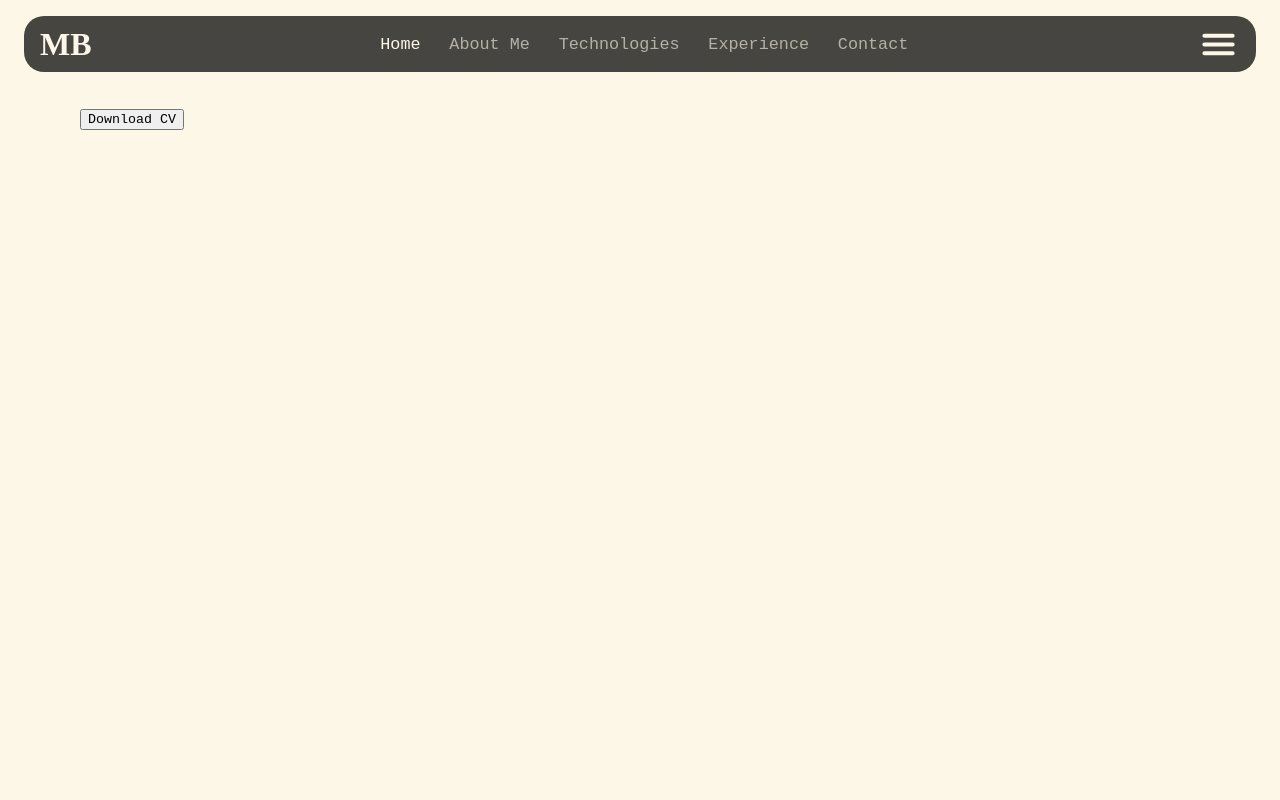
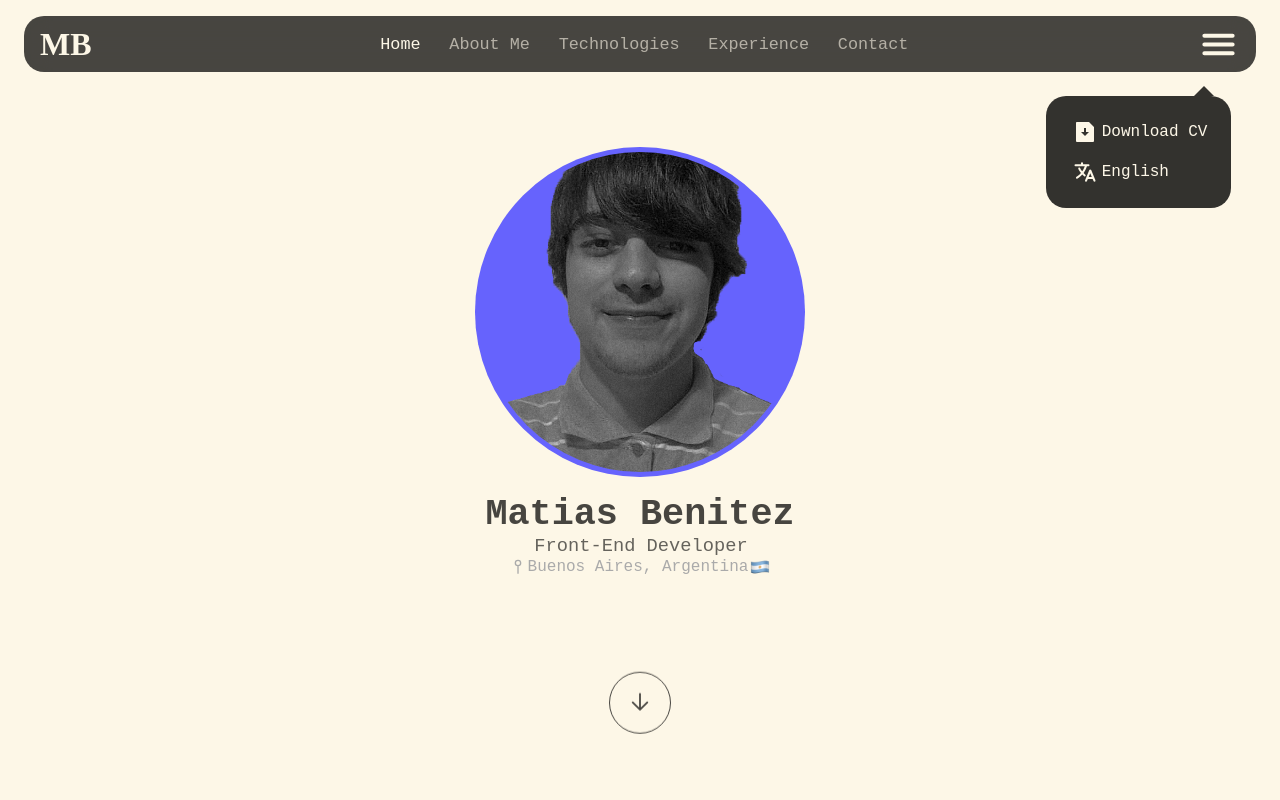
Before and after one commit to fatso1000/portfolio-v2, a React (Create React App) app: page / in a window 1280 px wide. Both pictures are taken after a click on the button 1218 px from the left and 44 px from the top of the page. Shown: the top 800 px of the page. Built offline with nearby package versions, Linux system fonts and the light colour scheme; a web font is replaced by a local one.

Commit message:
saving commit

```diff
--- a/src/App.css
+++ b/src/App.css
@@ -83,18 +83,19 @@ a {
   display: inline-flex;
   text-align: start;
   padding: 1rem;
-  border: 0px;
   background-color: transparent;
   color: var(--third);
   cursor: pointer;
   row-gap: 0.2rem;
   border-radius: 20px;
+  border: 1px solid rgba(0, 0, 0, 0.1);
 }
 .accordion button:hover {
   background-color: rgba(0, 0, 0, 0.1);
 }
 .accordion.active button:hover {
   background-color: rgba(0, 0, 0, 0.65);
+  border: 1px solid rgba(0, 0, 0, 0.65);
 }
 .accordion.active button {
   background-color: var(--third);
@@ -215,7 +216,7 @@ a {
 }
 
 .introduction-title h1 {
-  font-size: 2.3rem;
+  font-size: 2.3em;
   color: var(--third);
   font-weight: 700;
 }
@@ -225,10 +226,10 @@ a {
   color: #00000099;
 }
 .introduction-title div {
-  color: #bbbbbb;
+  color: #aaaaaa;
 }
 .introduction-title svg path {
-  stroke: #bbbbbb;
+  stroke: #aaaaaa;
 }
 
 .section-technologies {
@@ -343,6 +344,34 @@ a {
   stroke-width: 35;
 }
 
+.contact-me__list {
+  display: flex;
+  flex-direction: column;
+  gap: 0.5rem;
+}
+.contact-me__list > div {
+  display: inline-flex;
+  align-items: center;
+  gap: 0.5rem;
+  justify-content: center;
+}
+.contact-me__list a {
+  text-decoration-line: underline;
+}
+
+.section.technologies {
+  justify-content: center;
+  align-items: center;
+  display: flex;
+  flex-direction: column;
+}
+
+.section.contact-me {
+  display: flex;
+  justify-content: space-between;
+  flex-direction: column;
+}
+
 .section.about-me {
   display: flex;
   flex-direction: column;
@@ -376,7 +405,7 @@ a {
   width: 50%;
 }
 .hard-skills h2 {
-  font-size: 2em;
+  font-size: 2.3em;
   margin-bottom: 1rem;
 }
 
@@ -406,11 +435,12 @@ a {
   align-items: center;
 }
 .technologies .tech-header h2 {
-  font-size: 1.4em;
+  font-size: 1.17em;
   color: var(--secondary);
 }
 .technologies .tech-header span {
-  font-size: 2em;
+  font-size: 2.3em;
+  font-weight: 700;
 }
 .technologies .tech-body {
   padding: 2rem 0rem;
@@ -452,15 +482,11 @@ a {
   align-items: center;
   margin-left: auto;
   margin-right: auto;
-  background-color: var(--third);
-  color: white;
-  border-radius: 5px;
+  background-color: rgba(0, 0, 0, 0.8);
+  color: var(--primary);
+  border-radius: 20px;
   padding: 1rem;
-  box-shadow: 0px 0px 15px rgba(0, 0, 0, 0.72);
   cursor: pointer;
-}
-.introduction-alert:hover {
-  opacity: 0.9;
 }
 .introduction-alert svg {
   width: 24px;
@@ -470,12 +496,41 @@ a {
 .introduction-alert .tail {
   position: absolute;
   top: -20px;
-  right: 12px;
+  right: 17px;
   width: 0;
   height: 0;
-  border-color: transparent transparent var(--third) transparent;
+  border-color: transparent transparent rgba(0, 0, 0, 0.8) transparent;
   border-width: 10px;
   border-style: solid;
+}
+
+.introduction-alert ul {
+  list-style-type: none;
+  padding-inline-start: 0px;
+  margin: 0;
+}
+.introduction-alert button,
+.introduction-alert a {
+  border: 0;
+  background-color: transparent;
+  color: var(--primary);
+  display: inline-flex;
+  align-items: center;
+  width: 100%;
+  border-radius: 20px;
+  padding: 0.5rem;
+  gap: 0.3rem;
+  cursor: pointer;
+  font-size: 1em;
+  font-weight: normal;
+}
+.introduction-alert button:hover,
+.introduction-alert a:hover {
+  background-color: rgba(253, 247, 231, 0.1);
+}
+.introduction-alert button:active,
+.introduction-alert a:active {
+  background-color: rgba(253, 247, 231, 0.23);
 }
 
 .about-me .cards {
--- a/src/components/Accordion/index.jsx
+++ b/src/components/Accordion/index.jsx
@@ -14,8 +14,8 @@ export const Accordion = (props) => {
             marginLeft: "0.8rem",
           }}
         >
-          <h2>{position}</h2>
-          <span>{enterprise}</span>
+          <h2 style={{ fontSize: "1.8em" }}>{position}</h2>
+          <span style={{ fontSize: "1.17em" }}>{enterprise}</span>
           <span className="muted">{date}</span>
           <span className="muted">{location}</span>
         </div>
--- a/src/components/Navbar/index.jsx
+++ b/src/components/Navbar/index.jsx
@@ -1,10 +1,10 @@
 import React, { useState, useEffect } from "react";
-import { IoMenu } from "react-icons/io5";
+import { IoMenu, IoLanguage } from "react-icons/io5";
+import { RiFileDownloadFill } from "react-icons/ri";
 
 export const Navbar = () => {
   const [currentScreen, setCurrentScreen] = React.useState(0);
   const [showNav, setShowNav] = useState(false);
-  const [isAlert, setIsAlert] = useState(true);
 
   const getScreen = () => {
     const sectionScreens = [...document.querySelectorAll(".section")];
@@ -94,18 +94,39 @@ export const Navbar = () => {
         className="header-button"
         onClick={() => {
           setShowNav(!showNav);
-          if (isAlert) setIsAlert(false);
         }}
       >
         <IoMenu />
       </button>
-      <nav className={`navbar_nav ${showNav && "active"}`}>
-        <ul>
-          <li>
-            <button>Download CV</button>
-          </li>
-        </ul>
-      </nav>
+      {showNav && (
+        <div
+          className="introduction-alert"
+          onClick={() => {
+            setShowNav(true);
+          }}
+        >
+          <ul>
+            <li>
+              <a
+                href="https://drive.google.com/file/d/17gQMcn9OEfFNXJUzj_fpuLEKvLtniAbD/view?usp=sharing"
+                target="_blank"
+                rel="noreferrer"
+                style={{ width: "calc(100% - 1rem)" }}
+              >
+                <RiFileDownloadFill />
+                Download CV
+              </a>
+            </li>
+            <li>
+              <button>
+                <IoLanguage />
+                English
+              </button>
+            </li>
+          </ul>
+          <div className="tail"></div>
+        </div>
+      )}
     </header>
   );
 };
--- a/src/components/Sections/Contact/index.jsx
+++ b/src/components/Sections/Contact/index.jsx
@@ -1,9 +1,60 @@
 import React from "react";
+import { IoLogoLinkedin, IoMail, IoLogoGithub } from "react-icons/io5";
 
 export const ContactMe = () => {
   return (
-    <div data-color="violet" id="contact-me" className="section">
-      <div></div>
+    <div data-color="violet" id="contact-me" className="section contact-me">
+      <div
+        style={{
+          display: "flex",
+          flexDirection: "column",
+          padding: "1.7rem",
+          background: "rgba(0,0,0,0.1)",
+          borderRadius: "20px",
+          margin: "auto 0",
+        }}
+      >
+        <h1 style={{ fontSize: "2.3em", color: "var(--secondary)" }}>
+          Contact Me
+        </h1>
+        <span>I hope we can get in touch soon! {"<3"}</span>
+        <div style={{ margin: "1.2rem 0" }} className="contact-me__list">
+          <div>
+            <IoMail />
+            <span>agustinbenitez81@gmail.com</span>
+          </div>
+          <div>
+            <IoLogoLinkedin />
+            <a
+              href="https://www.linkedin.com/in/matias-benitez81/"
+              target="_blank"
+              rel="noreferrer"
+            >
+              Agustin Benitez
+            </a>
+          </div>
+          <div>
+            <IoLogoGithub />
+            <a
+              href="https://github.com/fatso1000"
+              target="_blank"
+              rel="noreferrer"
+            >
+              fatso1000
+            </a>
+          </div>
+        </div>
+      </div>
+      <div
+        style={{
+          display: "flex",
+          flexDirection: "column",
+          marginBottom: "2rem",
+        }}
+      >
+        <h5>Designed and developed by Matias Benitez :P</h5>
+        <h5 style={{ fontSize: "0.78em" }}>2023</h5>
+      </div>
     </div>
   );
 };
--- a/src/components/Sections/Experience/index.jsx
+++ b/src/components/Sections/Experience/index.jsx
@@ -9,20 +9,37 @@ export const Experience = () => {
       id="experience"
       className="section"
       data-color="experience"
-      style={{ flexDirection: "column" }}
+      style={{
+        flexDirection: "column",
+        display: "flex",
+        justifyContent: "center",
+      }}
     >
-      <h1 style={{ fontSize: "5rem", textAlign: "start" }}>Experience</h1>
+      <div
+        style={{
+          display: "flex",
+          alignItems: "center",
+          textAlign: "center",
+          justifyContent: "center",
+          background: "var(--secondary)",
+          borderRadius: "20px",
+          padding: "1rem",
+          color: "var(--primary)",
+          border: "1px solid var(--secondary)",
+        }}
+      >
+        <h1 style={{ fontSize: "2.3em" }}>Working Experience</h1>
+      </div>
       <div
         style={{
           display: "flex",
           flexDirection: "column",
-          paddingTop: "0.6rem",
         }}
       >
         <Accordion
           position={"Front End Developer"}
           enterprise={"MOBEATS"}
-          date={"Apr 2021 - Present · 1 yr 10 mos"}
+          date={`Apr 2021 - Present · 2 years`}
           location={"Berazategui, Buenos Aires Province, Argentina"}
           experiences={[
             { title: "ENFOKE", description: "React" },
@@ -37,6 +54,7 @@ export const Experience = () => {
           position={"Full Stack Developer"}
           enterprise={"SOY HENRY"}
           date={"Dec 2020 - Apr 2021"}
+          location={"Remote, Latin America"}
           experiences={[{ title: "Individual Project", description: "lol" }]}
           logo={SoyHenryLogo}
         />
--- a/src/components/Sections/Technologies/index.jsx
+++ b/src/components/Sections/Technologies/index.jsx
@@ -15,7 +15,7 @@ export const Technologies = () => {
         </div>
         <div>
           <h2>Projects</h2>
-          <span>5</span>
+          <span>5+</span>
         </div>
         <div>
           <h2>Professionalism</h2>
```
